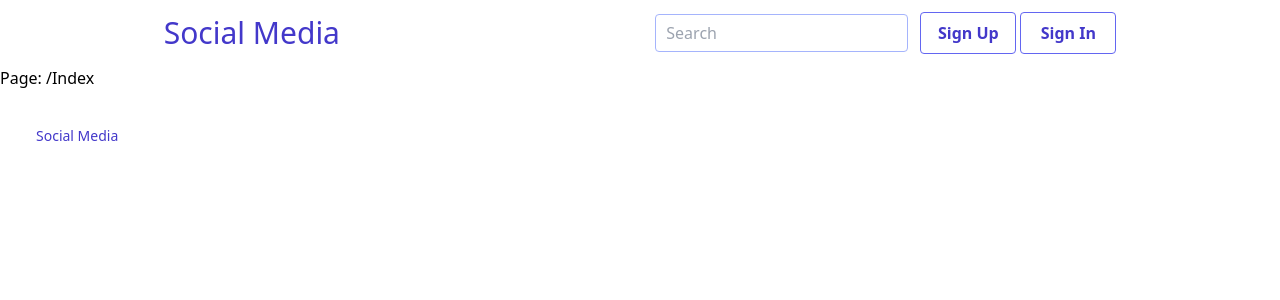
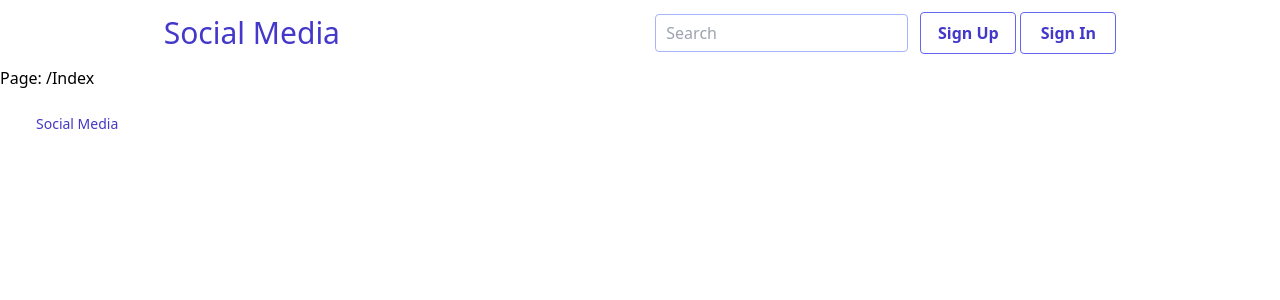
Before and after one commit to JosSebastian/social, a Nuxt app: page / in a window 1280 px wide. Shown: the top 300 px of the page. Built offline with nearby package versions, Linux system fonts and the light colour scheme.

Commit message:
minor footer component ui restructuring

```diff
--- a/components/app/footer.vue
+++ b/components/app/footer.vue
@@ -1,7 +1,7 @@
 <script lang="ts" setup></script>
 
 <template>
-  <div class="p-9">
+  <div class="px-9 pt-6 pb-3 bottom-0 left-0">
     <p class="text-sm text-indigo-700">
       <NuxtLink to="/"> Social Media </NuxtLink>
     </p>
```
